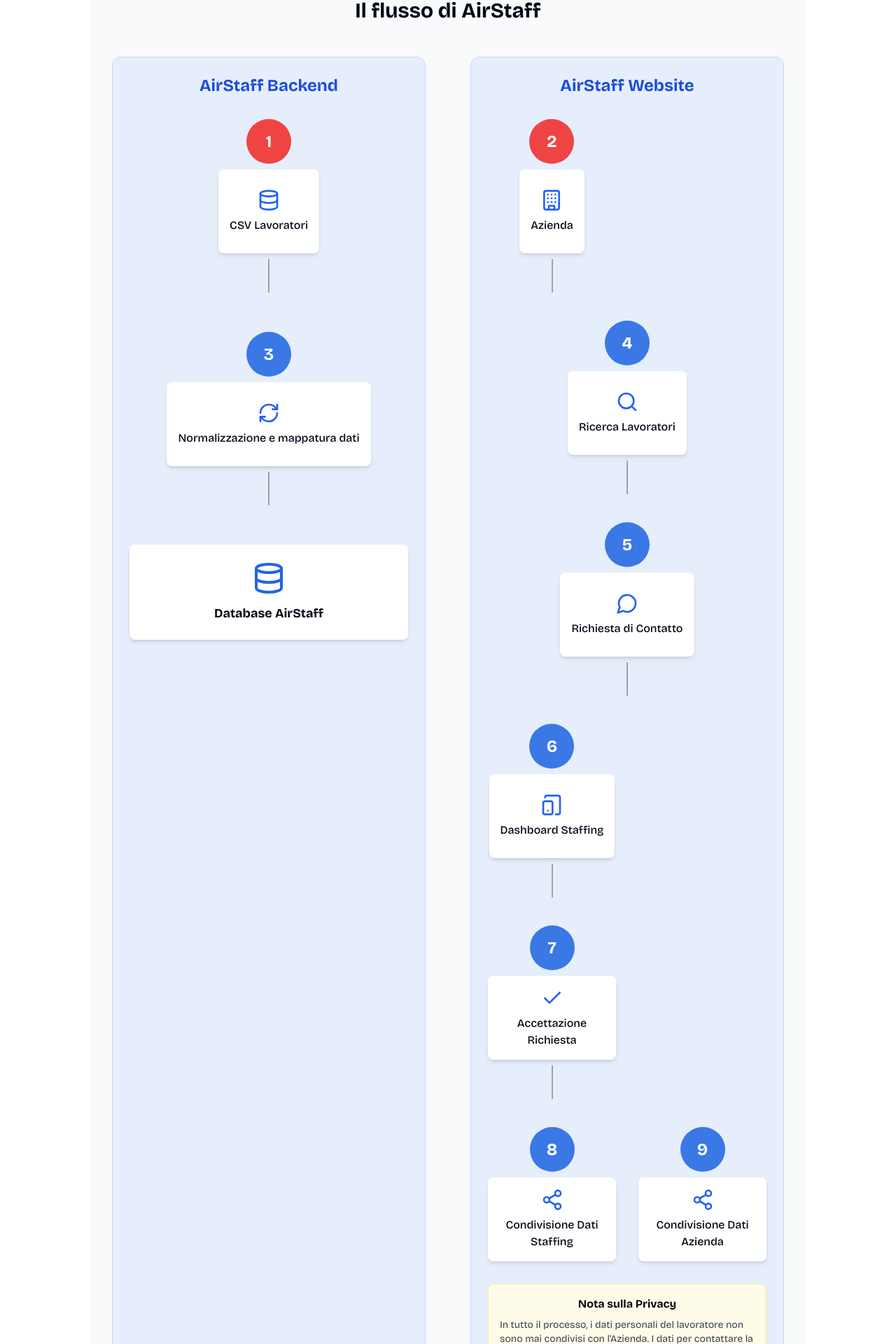
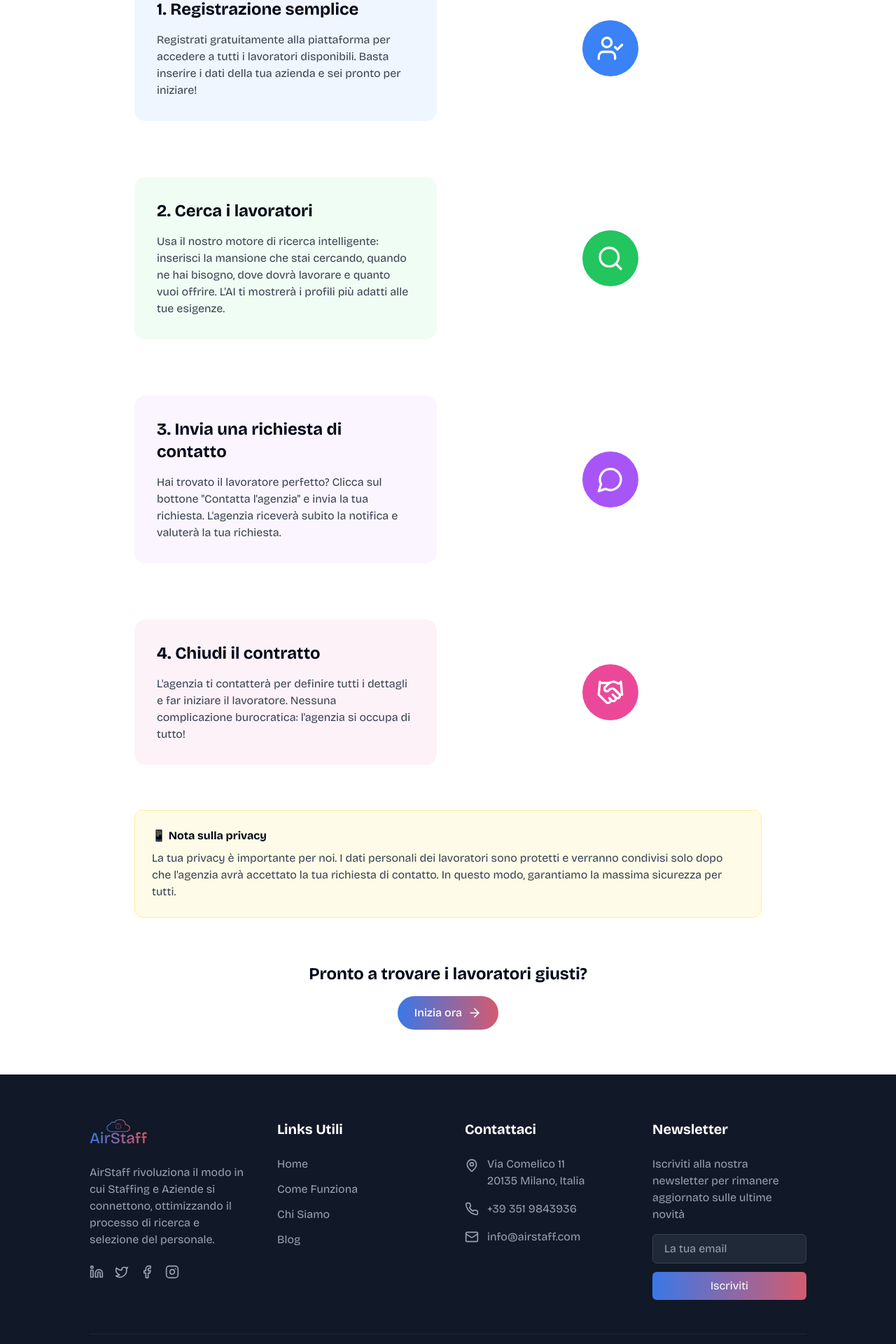
Before and after one commit to DanieleBenzi/airstaff-match-connect, a React (Vite) app: page /come-funziona in a window 1280 px wide. Shown: the part 435-2355 px from the top of the page at 70% size. Built offline with nearby package versions, Linux system fonts and the light colour scheme.

Commit message:
Refactor: Update content for company audience
Update the landing page and "Come Funziona" page to target companies, removing staffing-specific content and using more accessible language.

```diff
--- a/src/components/CTASection.tsx
+++ b/src/components/CTASection.tsx
@@ -1,15 +1,18 @@
+
 import React from 'react';
 import GradientButton from './GradientButton';
+
 const CTASection: React.FC = () => {
-  return <section className="py-20 px-6 md:px-12 lg:px-24">
+  return (
+    <section className="py-20 px-6 md:px-12 lg:px-24">
       <div className="container mx-auto max-w-5xl bg-gradient-to-r from-gray-900 to-gray-800 rounded-2xl shadow-xl overflow-hidden">
         <div className="grid grid-cols-1 md:grid-cols-2 items-center">
           <div className="p-10 md:p-12 lg:p-16 space-y-6">
             <h2 className="text-3xl md:text-4xl font-bold text-white leading-tight">
-              Sei pronto a rivoluzionare e digitalizzare la tua Staffing e i tuoi processi rendendo il tutto più semplice?
+              Pronto a trovare i lavoratori perfetti per la tua azienda?
             </h2>
             <p className="text-gray-300">
-              Prenota una demo personalizzata e scopri come AirStaff può trasformare il tuo business.
+              Prenota una demo personalizzata e scopri come AirStaff può semplificare la ricerca del personale.
             </p>
             <a href="https://calendly.com/daniele-benzi-db/30min" target="_blank" rel="noopener noreferrer">
               <GradientButton icon className="mt-4">
@@ -18,10 +21,16 @@ const CTASection: React.FC = () => {
             </a>
           </div>
           <div className="hidden md:block h-full">
-            <img alt="AirStaff Demo Button" className="h-full w-full object-cover" src="/lovable-uploads/f6d3364e-be08-46ee-86b1-60df40371ea8.png" />
+            <img
+              alt="AirStaff Demo"
+              className="h-full w-full object-cover"
+              src="/lovable-uploads/f6d3364e-be08-46ee-86b1-60df40371ea8.png"
+            />
           </div>
         </div>
       </div>
-    </section>;
+    </section>
+  );
 };
+
 export default CTASection;
--- a/src/components/HeroSection.tsx
+++ b/src/components/HeroSection.tsx
@@ -9,10 +9,10 @@ const HeroSection: React.FC = () => {
       <div className="container mx-auto grid grid-cols-1 md:grid-cols-2 gap-12 items-center">
         <div className="space-y-8">
           <h1 className="text-4xl md:text-5xl lg:text-6xl font-bold text-black leading-tight">
-            Connettere digitalmente <span className="text-airstaff-blue">Agenzie Interinali</span> e <span className="text-airstaff-pink">Aziende</span>? Oggi puoi.
+            Tutti i <span className="text-airstaff-blue">lavoratori</span> a tua disposizione dalle migliori <span className="text-airstaff-pink">Agenzie per il lavoro</span>
           </h1>
           <p className="text-lg md:text-xl text-gray-700">
-            AirStaff è la piattaforma che mette in contatto Agenzie Interinali (Staffing) e Aziende con lo scopo di semplificare l'hiring e ridurre il turnover dei lavoratori.
+            AirStaff è il motore di ricerca basato sull'intelligenza artificiale che mette a disposizione tutti i lavoratori disponibili sul mercato.
           </p>
           <div className="flex flex-col sm:flex-row gap-4">
             <a href="https://calendly.com/daniele-benzi-db/30min" target="_blank" rel="noopener noreferrer">
--- a/src/components/HowItWorks.tsx
+++ b/src/components/HowItWorks.tsx
@@ -1,6 +1,6 @@
 
 import React from 'react';
-import { ArrowRight, Database, Search, MessageCircle, Handshake, Calendar, UserCheck } from 'lucide-react';
+import { Search, MessageCircle, Handshake } from 'lucide-react';
 
 interface StepProps {
   icon: React.ReactNode;
@@ -33,97 +33,29 @@ const HowItWorks: React.FC = () => {
         <div className="text-center mb-16">
           <h2 className="text-3xl md:text-4xl font-bold mb-4">Come funziona AirStaff</h2>
           <p className="text-lg text-gray-600 max-w-3xl mx-auto">
-            AirStaff mette in contatto agenzie interinali e Aziende, risolvendo due problemi principali:
+            Il modo più semplice per trovare i lavoratori di cui hai bisogno
           </p>
-          <ul className="text-left max-w-3xl mx-auto mt-6 space-y-2">
-            <li className="flex items-start">
-              <span className="font-bold mr-2">1.</span>
-              <span>Aumentare il fulfillment dei lavoratori, raddoppiandolo</span>
-            </li>
-            <li className="flex items-start">
-              <span className="font-bold mr-2">2.</span>
-              <span>Ridurre i tempi morti tra la fine di una missione e l'inizio della successiva</span>
-            </li>
-          </ul>
         </div>
 
-        <div className="grid grid-cols-1 md:grid-cols-2 lg:grid-cols-3 gap-12">
+        <div className="grid grid-cols-1 md:grid-cols-3 gap-12">
           <Step
-            icon={<Database size={24} />}
-            title="Caricamento dei talenti"
-            description="Le Staffing passano il loro pool di lavoratori ad AirStaff che li indicizza"
+            icon={<Search size={24} />}
+            title="Cerca lavoratori"
+            description="Usa il nostro motore di ricerca intelligente: inserisci mansione, data di inizio, località e salario per trovare i lavoratori più adatti"
             position={1}
           />
           <Step
-            icon={<Search size={24} />}
-            title="Ricerca dei talenti"
-            description="Le Aziende tramite una ricerca basata sull'AI, cercano potenziali lavoratori, visualizzando profili anonimi"
+            icon={<MessageCircle size={24} />}
+            title="Richiedi un contatto"
+            description="Quando trovi il lavoratore giusto, invia una richiesta di contatto all'agenzia per il lavoro"
             position={2}
           />
           <Step
-            icon={<MessageCircle size={24} />}
-            title="Richiesta di contatto"
-            description="Quando l'Azienda trova il lavoratore ideale, invia una richiesta di contatto alla Staffing"
+            icon={<Handshake size={24} />}
+            title="Chiudi il contratto"
+            description="L'agenzia ti contatterà per finalizzare tutti i dettagli e far iniziare il lavoratore"
             position={3}
           />
-          <Step
-            icon={<Handshake size={24} />}
-            title="Matching"
-            description="La Staffing riceve e valuta la richiesta, decidendo se procedere con il matching"
-            position={4}
-          />
-          <Step
-            icon={<UserCheck size={24} />}
-            title="Connessione"
-            description="In caso di accettazione, AirStaff facilita lo scambio di informazioni tra le parti"
-            position={5}
-          />
-          <Step
-            icon={<Calendar size={24} />}
-            title="Ottimizzazione"
-            description="Il sistema riduce i tempi di attesa tra una missione e l'altra, aumentando il fulfillment"
-            position={6}
-          />
-        </div>
-
-        <div className="mt-16 bg-gray-50 p-8 rounded-xl">
-          <h3 className="text-2xl font-bold mb-4">Cosa risolve AirStaff</h3>
-          <div className="grid grid-cols-1 md:grid-cols-2 gap-8">
-            <div className="bg-white p-6 rounded-lg shadow-sm">
-              <h4 className="text-xl font-bold mb-3">Per le agenzie interinali</h4>
-              <ul className="space-y-3">
-                <li className="flex gap-2">
-                  <span className="text-airstaff-blue">•</span>
-                  <span>Aumentare il fulfillment dei lavoratori, raddoppiandolo</span>
-                </li>
-                <li className="flex gap-2">
-                  <span className="text-airstaff-blue">•</span>
-                  <span>Diminuire il turn over dei talenti riducendo i tempi morti tra mission</span>
-                </li>
-                <li className="flex gap-2">
-                  <span className="text-airstaff-blue">•</span>
-                  <span>Massimizzare l'efficienza del pool di talenti disponibili</span>
-                </li>
-              </ul>
-            </div>
-            <div className="bg-white p-6 rounded-lg shadow-sm">
-              <h4 className="text-xl font-bold mb-3">Per le Aziende</h4>
-              <ul className="space-y-3">
-                <li className="flex gap-2">
-                  <span className="text-airstaff-pink">•</span>
-                  <span>Ridurre drasticamente i tempi di ricerca e assunzione</span>
-                </li>
-                <li className="flex gap-2">
-                  <span className="text-airstaff-pink">•</span>
-                  <span>Accesso a talenti preselezionati e già disponibili</span>
-                </li>
-                <li className="flex gap-2">
-                  <span className="text-airstaff-pink">•</span>
-                  <span>Processo semplificato con un unico punto di contatto</span>
-                </li>
-              </ul>
-            </div>
-          </div>
         </div>
       </div>
     </section>
--- a/src/pages/ComeFunziona.tsx
+++ b/src/pages/ComeFunziona.tsx
@@ -2,196 +2,129 @@
 import React from 'react';
 import Navbar from '@/components/Navbar';
 import Footer from '@/components/Footer';
-import { Database, Building, TabletSmartphone, ArrowDownCircle, RefreshCw, Share2, Search, MessageCircle, Check, Users } from 'lucide-react';
+import { Search, UserCheck, MessageCircle, Handshake } from 'lucide-react';
 import GradientButton from '@/components/GradientButton';
 
-const FlowStep = ({
-  number,
-  title,
-  icon,
-  bgColor = "bg-airstaff-blue"
-}: {
-  number: number;
-  title: string;
-  icon: React.ReactNode;
-  bgColor?: string;
-}) => {
-  return <div className="flex flex-col items-center text-center">
-      <div className={`w-16 h-16 rounded-full ${bgColor} flex items-center justify-center text-white text-2xl font-bold mb-2`}>
-        {number}
-      </div>
-      <div className="bg-white p-4 rounded-lg shadow-md min-h-[120px] w-full flex flex-col items-center justify-center">
-        <div className="mb-2">{icon}</div>
-        <p className="font-medium">{title}</p>
-      </div>
-    </div>;
-};
-
 const ComeFunziona: React.FC = () => {
-  return <div className="min-h-screen flex flex-col bg-white">
+  return (
+    <div className="min-h-screen flex flex-col bg-white">
       <Navbar />
 
       <main className="flex-grow">
         {/* Hero Section */}
         <section className="py-16 px-6 md:px-12 lg:px-24 bg-gradient-to-r from-gray-50 to-gray-100">
           <div className="container mx-auto text-center">
-            <h1 className="text-4xl md:text-5xl font-bold mb-6">Come funziona tecnicamente AirStaff</h1>
+            <h1 className="text-4xl md:text-5xl font-bold mb-6">Come trovare i lavoratori con AirStaff</h1>
             <p className="text-xl text-gray-700 max-w-3xl mx-auto">
-              AirStaff connette agenzie interinali e Aziende tramite una piattaforma innovativa che ottimizza il processo di matching.
+              Ti guidiamo passo dopo passo nel processo di ricerca dei lavoratori più adatti alle tue esigenze
             </p>
           </div>
         </section>
 
-        {/* Flow Diagram */}
-        <section className="px-6 md:px-12 lg:px-24 py-0">
+        {/* Step by Step Guide */}
+        <section className="py-16 px-6 md:px-12 lg:px-24">
           <div className="container mx-auto">
-            <div className="relative">
-              {/* Interactive flow */}
-              <div className="mt-16 bg-gray-50 p-8 rounded-xl">
-                <h2 className="text-3xl font-bold text-center mb-12">Il flusso di AirStaff</h2>
+            <div className="max-w-4xl mx-auto space-y-20">
+              {/* Step 1: Registration */}
+              <div className="flex flex-col md:flex-row gap-8 items-center">
+                <div className="w-full md:w-1/2">
+                  <div className="bg-blue-50 p-8 rounded-2xl">
+                    <h3 className="text-2xl font-bold mb-4">1. Registrazione semplice</h3>
+                    <p className="text-gray-700">
+                      Registrati gratuitamente alla piattaforma per accedere a tutti i lavoratori disponibili.
+                      Basta inserire i dati della tua azienda e sei pronto per iniziare!
+                    </p>
+                  </div>
+                </div>
+                <div className="w-full md:w-1/2 flex justify-center">
+                  <div className="w-20 h-20 bg-blue-500 rounded-full flex items-center justify-center text-white">
+                    <UserCheck size={40} />
+                  </div>
+                </div>
+              </div>
 
-                <div className="grid grid-cols-1 md:grid-cols-2 gap-16">
-                  {/* Left side: Airstaff Backend */}
-                  <div className="bg-blue-500 bg-opacity-10 p-6 rounded-xl border border-blue-200">
-                    <h3 className="text-2xl font-bold text-center mb-8 text-blue-700">AirStaff Backend</h3>
+              {/* Step 2: Search */}
+              <div className="flex flex-col md:flex-row gap-8 items-center">
+                <div className="w-full md:w-1/2 flex justify-center md:order-1">
+                  <div className="w-20 h-20 bg-green-500 rounded-full flex items-center justify-center text-white">
+                    <Search size={40} />
+                  </div>
+                </div>
+                <div className="w-full md:w-1/2">
+                  <div className="bg-green-50 p-8 rounded-2xl">
+                    <h3 className="text-2xl font-bold mb-4">2. Cerca i lavoratori</h3>
+                    <p className="text-gray-700">
+                      Usa il nostro motore di ricerca intelligente: inserisci la mansione che stai cercando,
+                      quando ne hai bisogno, dove dovrà lavorare e quanto vuoi offrire. L'AI ti mostrerà i profili
+                      più adatti alle tue esigenze.
+                    </p>
+                  </div>
+                </div>
+              </div>
 
-                    <div className="space-y-12">
-                      <div className="flex flex-col items-center">
-                        <FlowStep number={1} title="CSV Lavoratori" icon={<Database size={32} className="text-blue-600" />} bgColor="bg-red-500" />
-                        <div className="h-12 border-l-2 border-gray-400 my-2"></div>
-                      </div>
+              {/* Step 3: Contact Request */}
+              <div className="flex flex-col md:flex-row gap-8 items-center">
+                <div className="w-full md:w-1/2">
+                  <div className="bg-purple-50 p-8 rounded-2xl">
+                    <h3 className="text-2xl font-bold mb-4">3. Invia una richiesta di contatto</h3>
+                    <p className="text-gray-700">
+                      Hai trovato il lavoratore perfetto? Clicca sul bottone "Contatta l'agenzia" e invia
+                      la tua richiesta. L'agenzia riceverà subito la notifica e valuterà la tua richiesta.
+                    </p>
+                  </div>
+                </div>
+                <div className="w-full md:w-1/2 flex justify-center">
+                  <div className="w-20 h-20 bg-purple-500 rounded-full flex items-center justify-center text-white">
+                    <MessageCircle size={40} />
+                  </div>
+                </div>
+              </div>
 
-                      <div className="flex flex-col items-center">
-                        <FlowStep number={3} title="Normalizzazione e mappatura dati" icon={<RefreshCw size={32} className="text-blue-600" />} />
-                        <div className="h-12 border-l-2 border-gray-400 my-2"></div>
-                      </div>
-
-                      <div className="flex flex-col items-center">
-                        <div className="bg-white p-6 rounded-lg shadow-md w-full flex flex-col items-center">
-                          <Database size={48} className="text-blue-600 mb-3" />
-                          <p className="font-bold text-lg">Database AirStaff</p>
-                        </div>
-                      </div>
-                    </div>
+              {/* Step 4: Finalize */}
+              <div className="flex flex-col md:flex-row gap-8 items-center">
+                <div className="w-full md:w-1/2 flex justify-center md:order-1">
+                  <div className="w-20 h-20 bg-pink-500 rounded-full flex items-center justify-center text-white">
+                    <Handshake size={40} />
                   </div>
-
-                  {/* Right side: Airstaff Website */}
-                  <div className="bg-blue-500 bg-opacity-10 p-6 rounded-xl border border-blue-200">
-                    <h3 className="text-2xl font-bold text-center mb-8 text-blue-700">AirStaff Website</h3>
-
-                    <div className="space-y-8">
-                      <div className="grid grid-cols-2 gap-x-8">
-                        <div className="flex flex-col items-center">
-                          <FlowStep number={2} title="Azienda" icon={<Building size={32} className="text-blue-600" />} bgColor="bg-red-500" />
-                          <div className="h-12 border-l-2 border-gray-400 my-2"></div>
-                        </div>
-                        <div></div> {/* Empty cell for alignment */}
-                      </div>
-
-                      <div className="grid grid-cols-1 gap-8">
-                        <div className="flex flex-col items-center">
-                          <FlowStep number={4} title="Ricerca Lavoratori" icon={<Search size={32} className="text-blue-600" />} />
-                          <div className="h-12 border-l-2 border-gray-400 my-2"></div>
-                        </div>
-                      </div>
-
-                      <div className="grid grid-cols-1 gap-8">
-                        <div className="flex flex-col items-center">
-                          <FlowStep number={5} title="Richiesta di Contatto" icon={<MessageCircle size={32} className="text-blue-600" />} />
-                          <div className="h-12 border-l-2 border-gray-400 my-2"></div>
-                        </div>
-                      </div>
-
-                      <div className="grid grid-cols-2 gap-8">
-                        <div className="flex flex-col items-center">
-                          <FlowStep number={6} title="Dashboard Staffing" icon={<TabletSmartphone size={32} className="text-blue-600" />} />
-                          <div className="h-12 border-l-2 border-gray-400 my-2"></div>
-                        </div>
-                        <div></div>
-                      </div>
-
-                      <div className="grid grid-cols-2 gap-8">
-                        <div className="flex flex-col items-center">
-                          <FlowStep number={7} title="Accettazione Richiesta" icon={<Check size={32} className="text-blue-600" />} />
-                          <div className="h-12 border-l-2 border-gray-400 my-2"></div>
-                        </div>
-                        <div></div>
-                      </div>
-
-                      <div className="grid grid-cols-2 gap-8">
-                        <div className="flex flex-col items-center">
-                          <FlowStep number={8} title="Condivisione Dati Staffing" icon={<Share2 size={32} className="text-blue-600" />} />
-                        </div>
-                        <div className="flex flex-col items-center">
-                          <FlowStep number={9} title="Condivisione Dati Azienda" icon={<Share2 size={32} className="text-blue-600" />} />
-                        </div>
-                      </div>
-
-                      <div className="bg-yellow-50 p-4 rounded-lg shadow-sm border border-yellow-200 mt-6">
-                        <h4 className="font-bold text-center mb-2">Nota sulla Privacy</h4>
-                        <p className="text-sm text-gray-700">
-                          In tutto il processo, i dati personali del lavoratore non sono mai condivisi con l'Azienda.
-                          I dati per contattare la Staffing sono condivisi solo quando la Staffing accetta la richiesta di contatto.
-                        </p>
-                      </div>
-                    </div>
+                </div>
+                <div className="w-full md:w-1/2">
+                  <div className="bg-pink-50 p-8 rounded-2xl">
+                    <h3 className="text-2xl font-bold mb-4">4. Chiudi il contratto</h3>
+                    <p className="text-gray-700">
+                      L'agenzia ti contatterà per definire tutti i dettagli e far iniziare il lavoratore.
+                      Nessuna complicazione burocratica: l'agenzia si occupa di tutto!
+                    </p>
                   </div>
                 </div>
               </div>
             </div>
 
+            {/* Privacy Note */}
+            <div className="mt-16 max-w-4xl mx-auto bg-yellow-50 p-6 rounded-xl border border-yellow-200">
+              <h4 className="font-bold mb-2">📱 Nota sulla privacy</h4>
+              <p className="text-gray-700">
+                La tua privacy è importante per noi. I dati personali dei lavoratori sono protetti e verranno
+                condivisi solo dopo che l'agenzia avrà accettato la tua richiesta di contatto. In questo modo,
+                garantiamo la massima sicurezza per tutti.
+              </p>
+            </div>
+
             {/* CTA */}
-            <div className="text-center mt-20">
-              <h3 className="text-2xl font-bold mb-4">Vuoi saperne di più?</h3>
+            <div className="text-center mt-16">
+              <h3 className="text-2xl font-bold mb-4">Pronto a trovare i lavoratori giusti?</h3>
               <a href="https://calendly.com/daniele-benzi-db/30min" target="_blank" rel="noopener noreferrer">
-                <GradientButton icon className="mx-auto mt-4">
-                  Prenota una demo
+                <GradientButton icon className="mx-auto">
+                  Inizia ora
                 </GradientButton>
               </a>
-            </div>
-          </div>
-        </section>
-
-        {/* AI Section */}
-        <section className="py-16 px-6 md:px-12 lg:px-24 bg-gradient-to-r from-blue-50 to-purple-50">
-          <div className="container mx-auto">
-            <h2 className="text-3xl font-bold text-center mb-8">Come funziona l'AI di AirStaff?</h2>
-            <div className="bg-white p-8 rounded-xl shadow-lg">
-              <div className="flex flex-col md:flex-row items-center gap-8">
-                <div className="w-full md:w-1/3 flex justify-center">
-                  <div className="p-4 bg-purple-100 rounded-full">
-                    <div className="p-6 bg-purple-200 rounded-full">
-                      <div className="p-4 bg-gradient-to-r from-blue-500 to-purple-600 rounded-full flex items-center justify-center">
-                        <Users size={64} className="text-white" />
-                      </div>
-                    </div>
-                  </div>
-                </div>
-                <div className="w-full md:w-2/3">
-                  <p className="text-lg text-gray-700 mb-6">
-                    AirStaff usa l'intelligenza artificiale per ordinare i risultati delle ricerche in maniera che siano il più in linea possibile
-                    con l'Azienda che sta effettuando la ricerca. L'obbiettivo dell'AI è quella di massimizzare la qualità del matching e imparare
-                    sulle abitudini di ricerca delle Aziende che utilizzano AirStaff.
-                  </p>
-                  <div className="grid grid-cols-1 md:grid-cols-2 gap-6 mt-8">
-                    <div className="bg-blue-50 p-4 rounded-lg border border-blue-100">
-                      <h4 className="font-bold text-lg mb-2 text-blue-700">Apprendimento Continuo</h4>
-                      <p>Il sistema migliora continuamente analizzando i pattern di ricerca e i risultati di matching di successo.</p>
-                    </div>
-                    <div className="bg-purple-50 p-4 rounded-lg border border-purple-100">
-                      <h4 className="font-bold text-lg mb-2 text-purple-700">Matching Personalizzato</h4>
-                      <p>L'AI personalizza i risultati basandosi sulle preferenze e sulle precedenti selezioni dell'Azienda.</p>
-                    </div>
-                  </div>
-                </div>
-              </div>
             </div>
           </div>
         </section>
       </main>
 
       <Footer />
-    </div>;
+    </div>
+  );
 };
 
 export default ComeFunziona;
```
Also changed, not shown: src/components/Benefits.tsx (+23 -45 lines).
